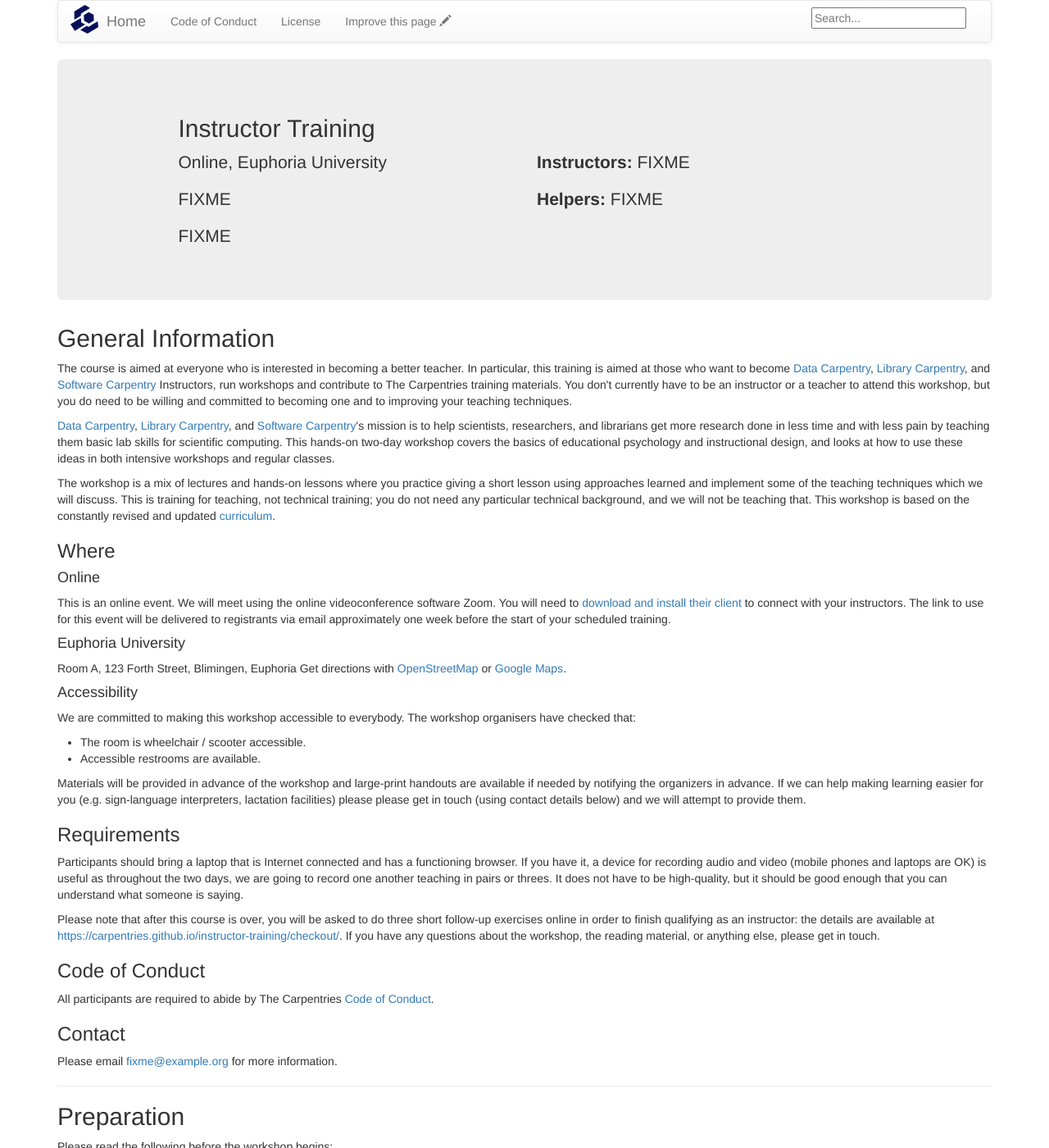
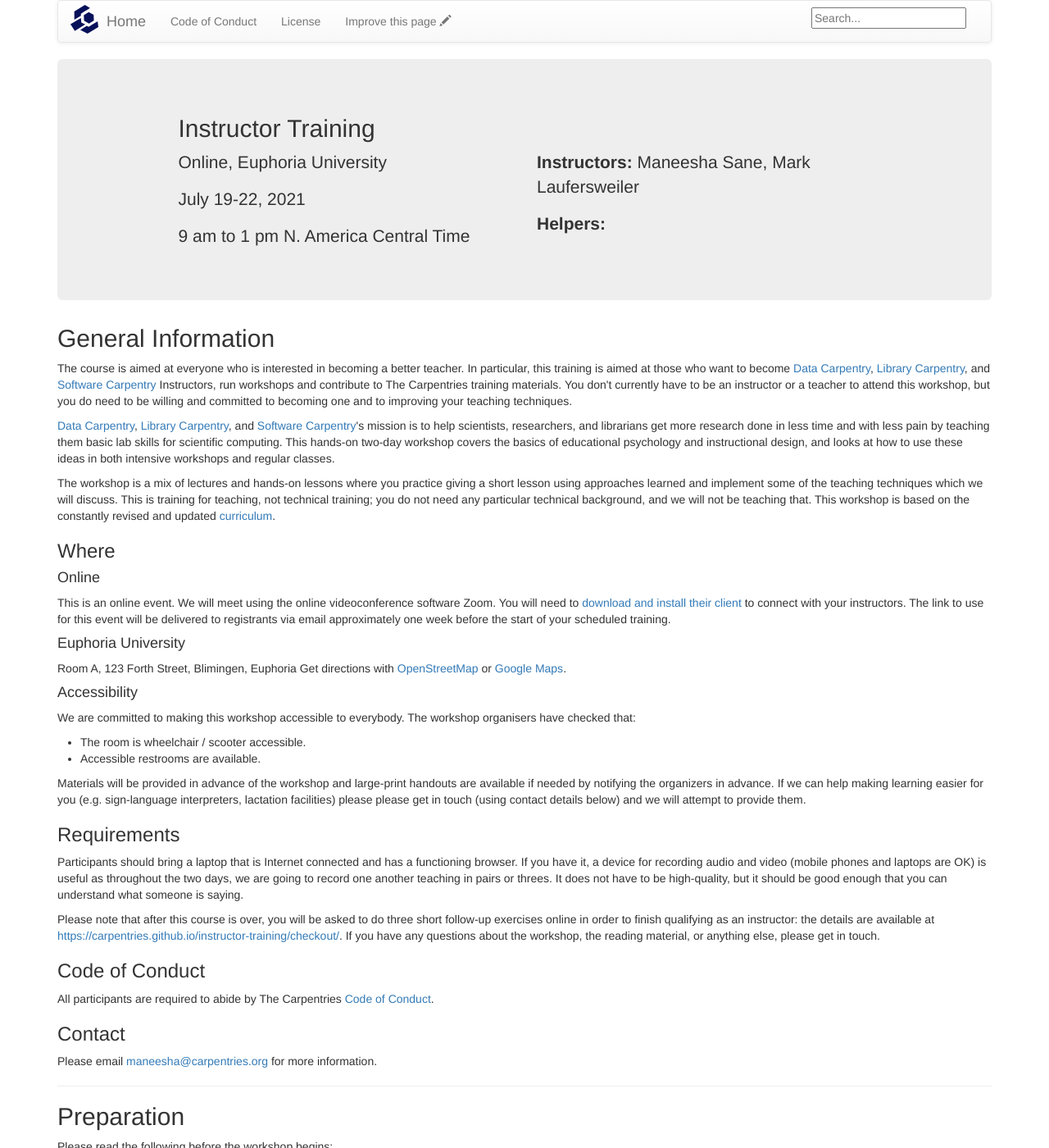
Before and after one commit to maneesha/2021-07-19-ttt-online-CDT, a Jekyll site: the page built from index.md, in a window 1280 px wide and 1400 px high. Shown: the whole window at 82% size. Built offline with Jekyll 4.4.1, drawn with Linux system fonts in a browser that asks for light colours.

Commit message:
update general info

```diff
--- a/index.md
+++ b/index.md
@@ -1,15 +1,15 @@
 ---
 layout: workshop      # DON'T CHANGE THIS.
 root: .               # DON'T CHANGE THIS EITHER.  (THANK YOU.)
-country: "FIXME"      # lowercase two-letter ISO country code such as "fr" (see https://en.wikipedia.org/wiki/ISO_3166-1)
-language: "FIXME"     # lowercase two-letter ISO language code such as "fr" (see https://en.wikipedia.org/wiki/ISO_639-1)
-humandate: "FIXME"    # human-readable dates for the workshop (e.g., "Feb 17-18, 2020")
-humantime: "FIXME"    # human-readable times for the workshop (e.g., "9:00 am - 4:30 pm")
-startdate: FIXME      # machine-readable start date for the workshop in YYYY-MM-DD format like 2015-01-01
-enddate: FIXME        # machine-readable end date for the workshop in YYYY-MM-DD format like 2015-01-02
-instructor: ["FIXME"] # boxed, comma-separated list of instructors' names as strings, like ["Kay McNulty", "Betty Jennings", "Betty Snyder"]
-helper: ["FIXME"]     # boxed, comma-separated list of helpers' names, like ["Marlyn Wescoff", "Fran Bilas", "Ruth Lichterman"]
-contact: ["fixme@example.org"]    # boxed, comma-separated list of contact email addresses for the host, lead instructor, or whoever else is handling questions, like ["marlyn.wescoff@example.org", "fran.bilas@example.org", "ruth.lichterman@example.org"]
+country: "W3"      # lowercase two-letter ISO country code such as "fr" (see https://en.wikipedia.org/wiki/ISO_3166-1)
+language: "English"     # lowercase two-letter ISO language code such as "fr" (see https://en.wikipedia.org/wiki/ISO_639-1)
+humandate: "July 19-22, 2021"    # human-readable dates for the workshop (e.g., "Feb 17-18, 2020")
+humantime: "9 am to 1 pm N. America Central Time"    # human-readable times for the workshop (e.g., "9:00 am - 4:30 pm")
+startdate: 2021-07-19      # machine-readable start date for the workshop in YYYY-MM-DD format like 2015-01-01
+enddate: 2021-07-22        # machine-readable end date for the workshop in YYYY-MM-DD format like 2015-01-02
+instructor: ["Maneesha Sane", "Mark Laufersweiler" ] # boxed, comma-separated list of instructors' names as strings, like ["Kay McNulty", "Betty Jennings", "Betty Snyder"]
+helper: []     # boxed, comma-separated list of helpers' names, like ["Marlyn Wescoff", "Fran Bilas", "Ruth Lichterman"]
+contact: ["maneesha@carpentries.org"]    # boxed, comma-separated list of contact email addresses for the host, lead instructor, or whoever else is handling questions, like ["marlyn.wescoff@example.org", "fran.bilas@example.org", "ruth.lichterman@example.org"]
 etherpad:             # optional: URL for the workshop Etherpad if there is one
 eventbrite:           # optional: alphanumeric key for Eventbrite registration, e.g., "1234567890AB" (if Eventbrite is being used)
 locations:
```
